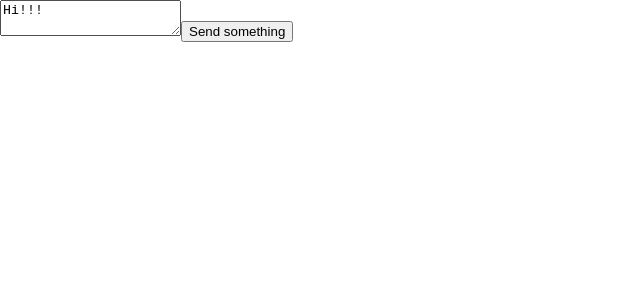
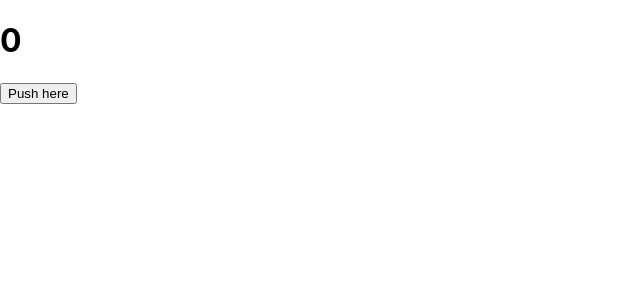
Before and after one commit to dim50dim/react_render, a React (Create React App) app: page / in a window 1280 px wide. Shown: the top 300 px of the page, without its empty margins (0-640 px from the left). Built offline with nearby package versions, Linux system fonts and the light colour scheme.

Commit message:
have some difficulties with counting moments.

```diff
--- a/src/App.js
+++ b/src/App.js
@@ -4,11 +4,12 @@ import Image from './Image';
 import Gallery from './Gallery';
 import Clock from './Clock';
 import Form from './Form';
+import Counter from './Counter';
 
 function App() {
   return (
    <>
-       <Form/>
+       <Counter/>
    </>
   );
 }
--- a/src/Counter.js
+++ b/src/Counter.js
@@ -5,7 +5,12 @@ export default function Counter() {
 
     return (
         <>
-
+          <h1>{number}</h1>
+          <button onClick={() => {
+        setNumber(1 + 1)
+        setNumber(1 + 1)
+        setNumber(1 + 1)
+          }}>Push here</button>
         </>
     )
 }
```
